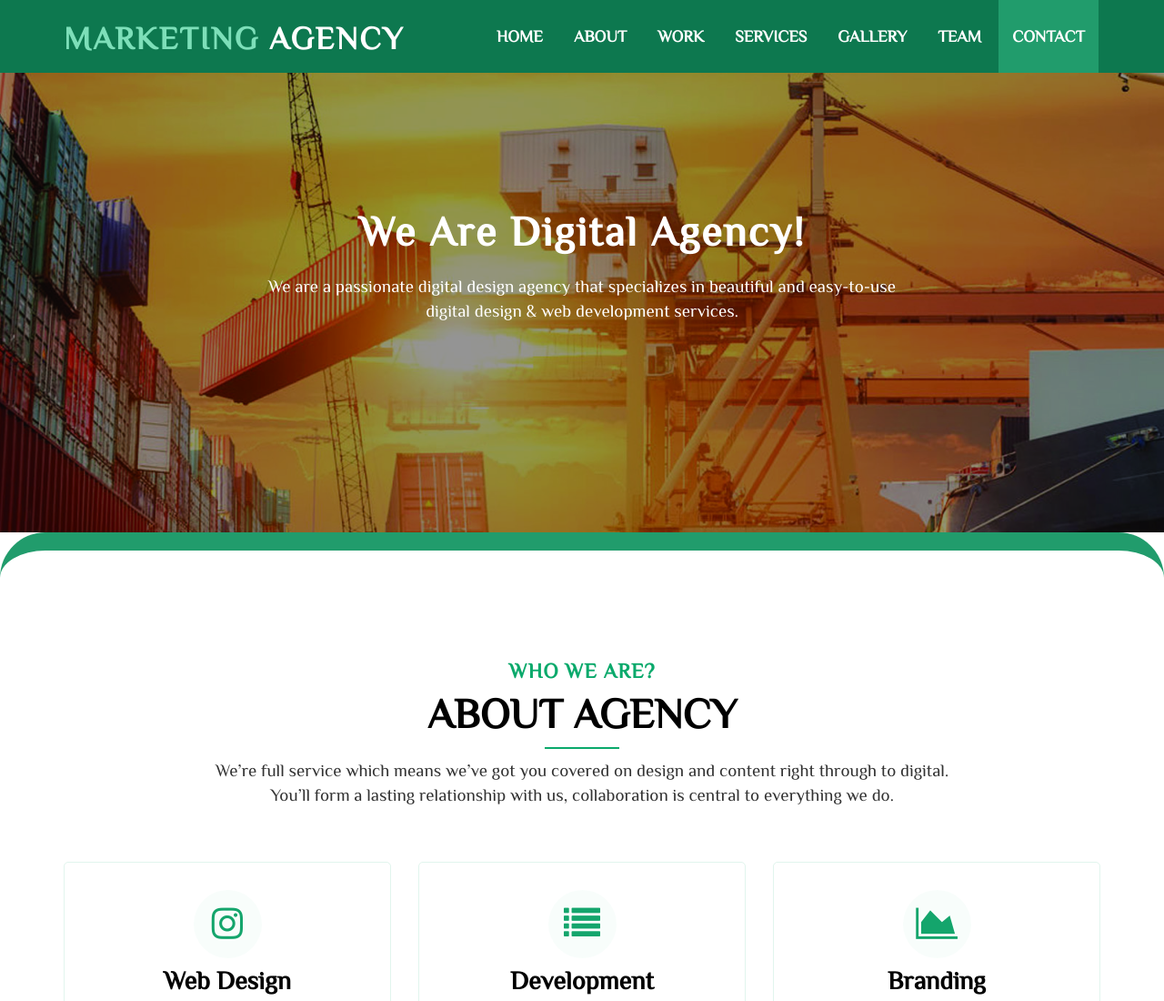
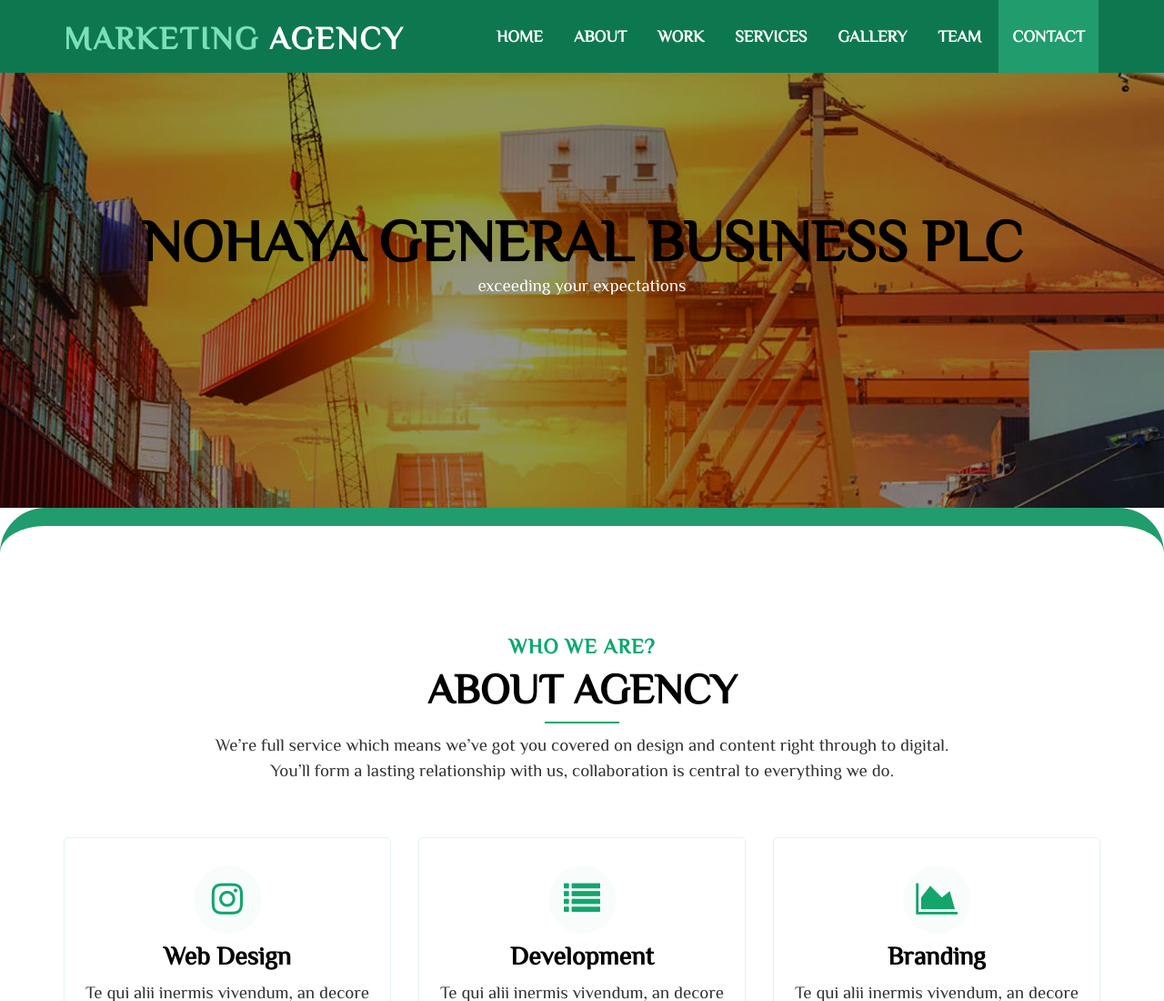
Before and after one commit to biruk-anley/Nohaya, a plain HTML site: page index.html in a window 1280 px wide. Shown: the top 1100 px of the page at 91% size. Drawn offline with Linux system fonts and the light colour scheme; files whose address does not match are found by name.

Commit message:
update index

```diff
--- a/index.html
+++ b/index.html
@@ -50,8 +50,8 @@
    <div class="container">
   <div class="row">
    <div class="center_1">
-    <h2>We Are Digital Agency!</h2>
-	<p>We are a passionate digital design agency that specializes in beautiful and easy-to-use<br/> digital design & web development services.</p>
+    <h1>NOHAYA GENERAL BUSINESS PLC</h1>
+	<p>exceeding your expectations</p>
    </div>
   </div>
  </div>
```
